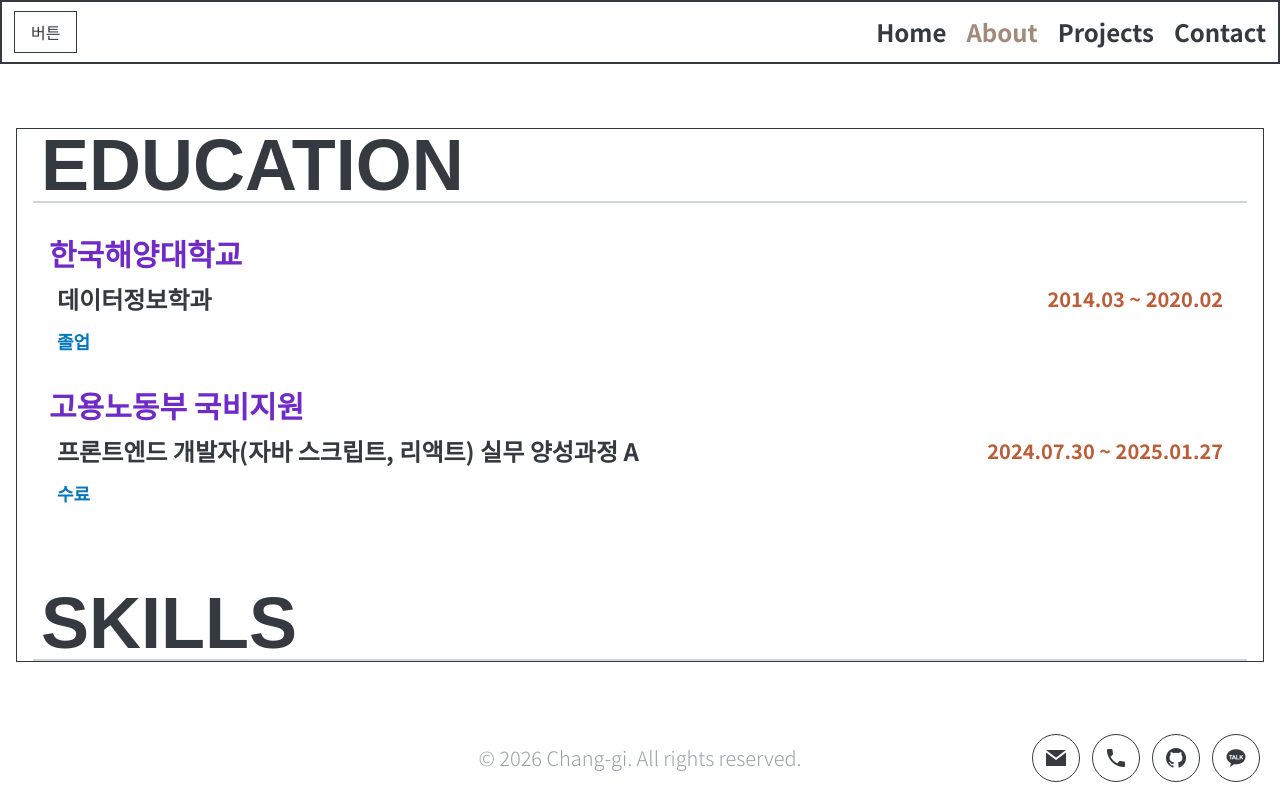
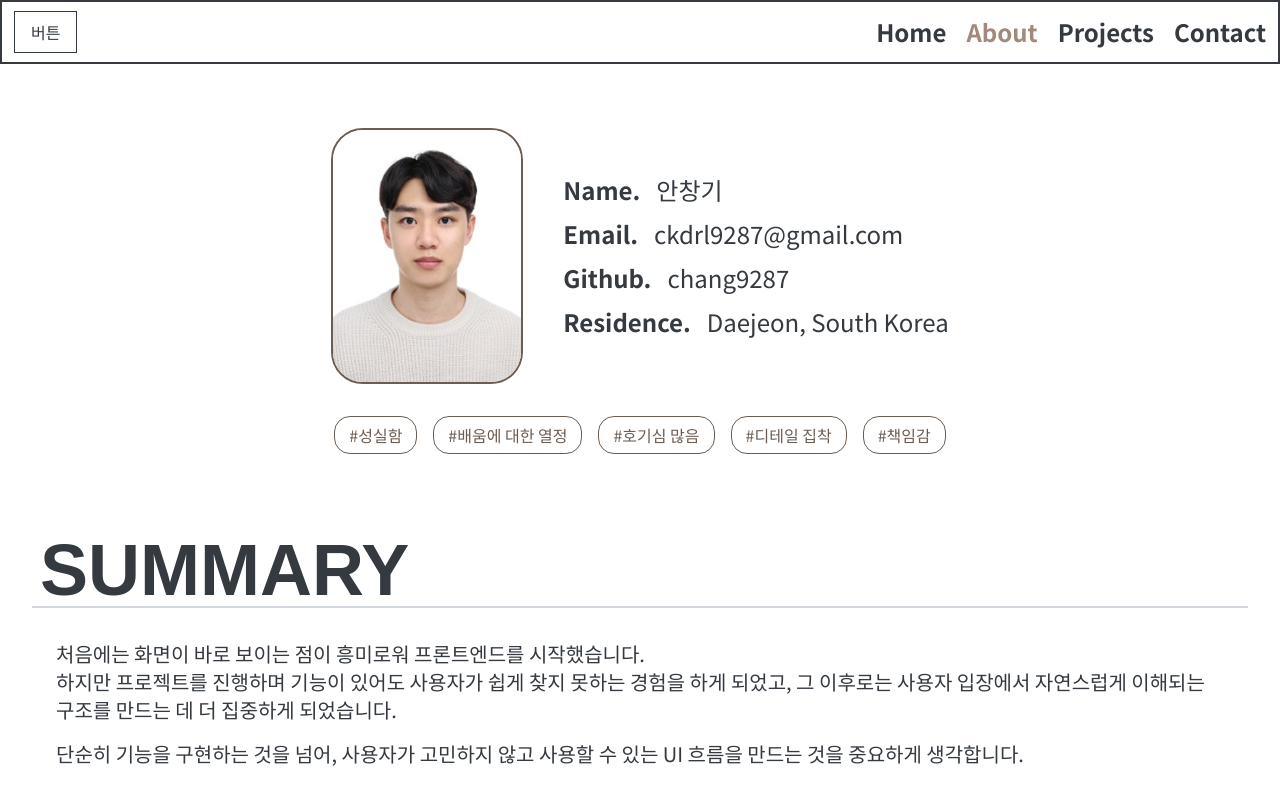
Before and after one commit to chang9287/changgi-portfolio, a React (Vite) app in the folder portfolio-react/: page /about in a window 1280 px wide. Shown: the top 800 px of the page. Built offline with nearby package versions, Linux system fonts and the light colour scheme; some icons are missing; a web font is replaced by a local one.

Commit message:
feature/About 페이지의 Profile 섹션, Summary 섹션 구현

```diff
--- a/portfolio-react/src/index.css
+++ b/portfolio-react/src/index.css
@@ -28,6 +28,8 @@
   --color-edu-title: #702AC8;
   --color-edu-period: #BD5D38;
   --color-edu-result: #0277BD;
+  --color-profile-text-hover: #88593A;
+
 
   /* 컬러 - 배경, 아이콘 */
   --color-home-bg: #F7F2EB;
--- a/portfolio-react/src/pages/About.tsx
+++ b/portfolio-react/src/pages/About.tsx
@@ -1,10 +1,14 @@
+import ProfileSection from "../sections/about/ProfileSection";
+import SummarySection from "../sections/about/SummarySection";
 import EducationSection from "../sections/about/EducationSection";
 import SkillSection from "../sections/about/SkillSection";
 
 export default function About() {
   return (
     <main className="py-16 px-4">
-      <div className="max-w-[1280px] w-full mx-auto border flex flex-col gap-20">
+      <div className="max-w-[1280px] w-full mx-auto flex flex-col gap-20">
+        <ProfileSection />
+        <SummarySection />
         <EducationSection />
         <SkillSection />
       </div>
--- /dev/null
+++ b/portfolio-react/src/sections/about/ProfileSection.tsx
@@ -0,0 +1,82 @@
+import MyFace from "../../assets/images/my-face.png"
+
+/* 타입 설정 */
+type ProfileInfo = {
+  title: string;
+  text: string;
+  href?: string;
+};
+
+type Keywords = {
+  id: number;
+  keyword: string;
+};
+
+/* 프로필 정보 */
+const profileInfo: ProfileInfo[] = [
+  { title: "Name", text: "안창기" },
+  { title: "Email", text: "ckdrl9287@gmail.com", href: "mailto:ckdrl9287@gmail.com" },
+  { title: "Github", text: "chang9287", href: "https://github.com/chang9287/" },
+  { title: "Residence", text: "Daejeon, South Korea" }
+]
+
+/* 키워드 목록 */
+const keywords: Keywords[] = [
+  { id: 1, keyword: "성실함" },
+  { id: 2, keyword: "배움에 대한 열정" },
+  { id: 3, keyword: "호기심 많음" },
+  { id: 4, keyword: "디테일 집착" },
+  { id: 5, keyword: "책임감" }
+]
+
+export default function ProfileSection() {
+  const commonTextStyle = "text-2xl text-main-black";
+
+  return(
+    <section>
+      <div className="flex flex-col gap-8">
+        <div className="flex flex-col md:flex-row gap-10 items-center justify-center">
+          <div className="w-48 h-64 border-2 rounded-4xl border-main-brown overflow-hidden">
+            <img
+              src={MyFace}
+              alt="프로필 이미지"
+              className="block w-full h-full object-cover"
+            />
+          </div>
+          <ul className="flex flex-col gap-3">
+            {profileInfo.map((info) => (
+              <li key={info.title} className="flex gap-4">
+                <span className="font-bold text-2xl text-main-black">
+                  {info.title}.
+                </span>
+
+                {info.href ? (
+                  <a
+                    href={info.href}
+                    rel="noopener noreferrer"
+                    target="_blank"
+                    className={`transition duration-100 hover:text-profile-text-hover hover:underline ${commonTextStyle}`}
+                  >
+                    {info.text}
+                  </a>
+                ) : (
+                  <span className={`${commonTextStyle}`}>{info.text}</span>
+                )}
+              </li>
+            ))}
+          </ul>
+        </div>
+        <ul className="flex gap-4 justify-center flex-wrap">
+          {keywords.map((item) => (
+            <li
+              key={item.id}
+              className="border border-main-brown text-main-brown px-3.5 py-1.5   rounded-2xl"
+            >
+              #{item.keyword}
+            </li>
+          ))}
+        </ul>
+      </div>
+    </section>
+  );
+}
--- /dev/null
+++ b/portfolio-react/src/sections/about/SummarySection.tsx
@@ -0,0 +1,20 @@
+import SectionTitle from "../../components/ui/SectionTitle";
+
+export default function SummarySection() {
+  return (
+    <section>
+      <SectionTitle title={"summary"} />
+      <div className="px-10 mt-8 text-main-black text-xl space-y-4">
+        <p>
+          처음에는 화면이 바로 보이는 점이 흥미로워 프론트엔드를 시작했습니다.<br />
+          하지만 프로젝트를 진행하며 기능이 있어도 사용자가 쉽게 찾지 못하는 경험을 하게 되었고,
+          그 이후로는 사용자 입장에서 자연스럽게 이해되는 구조를 만드는 데 더 집중하게 되었습니다.
+        </p>
+        <p>
+          단순히 기능을 구현하는 것을 넘어,
+          사용자가 고민하지 않고 사용할 수 있는 UI 흐름을 만드는 것을 중요하게 생각합니다.
+        </p>
+      </div>
+    </section>
+  );
+}
```
Also changed, not shown: portfolio-react/src/assets/images/my-face.png.
